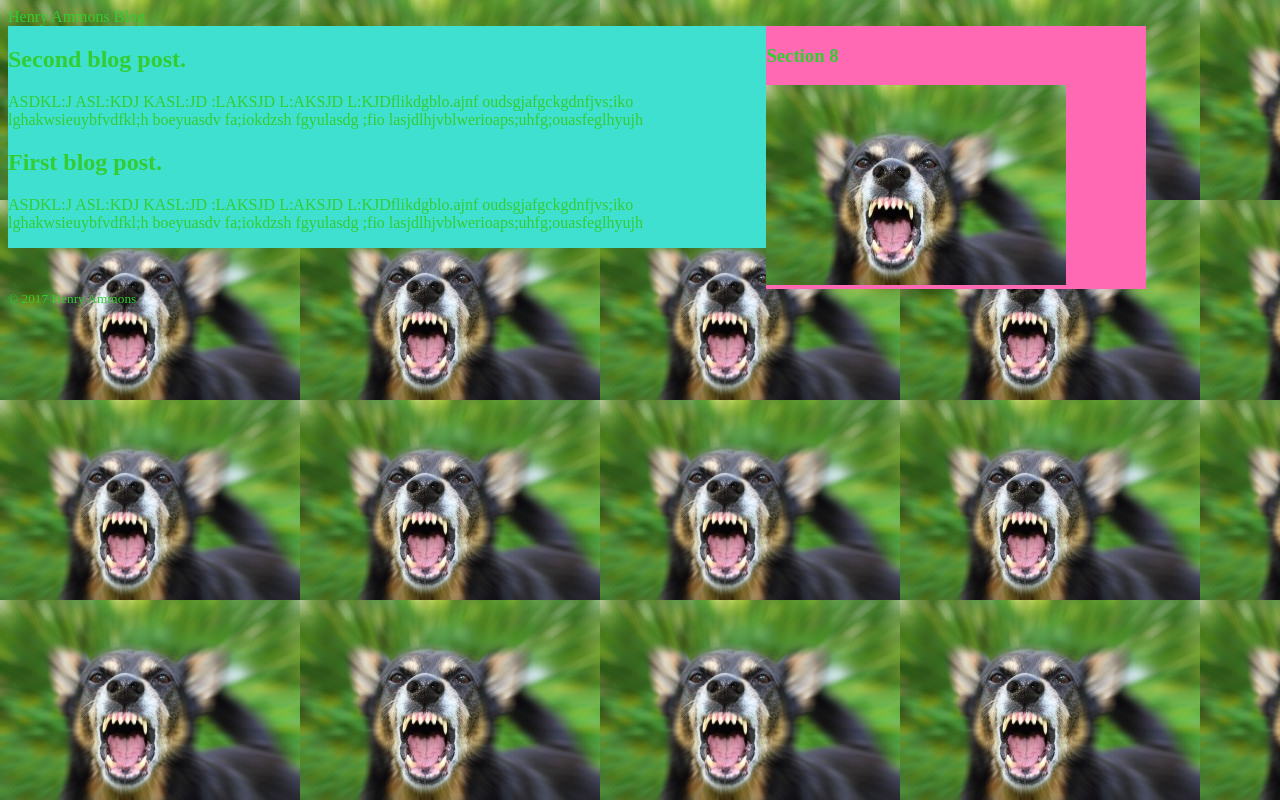
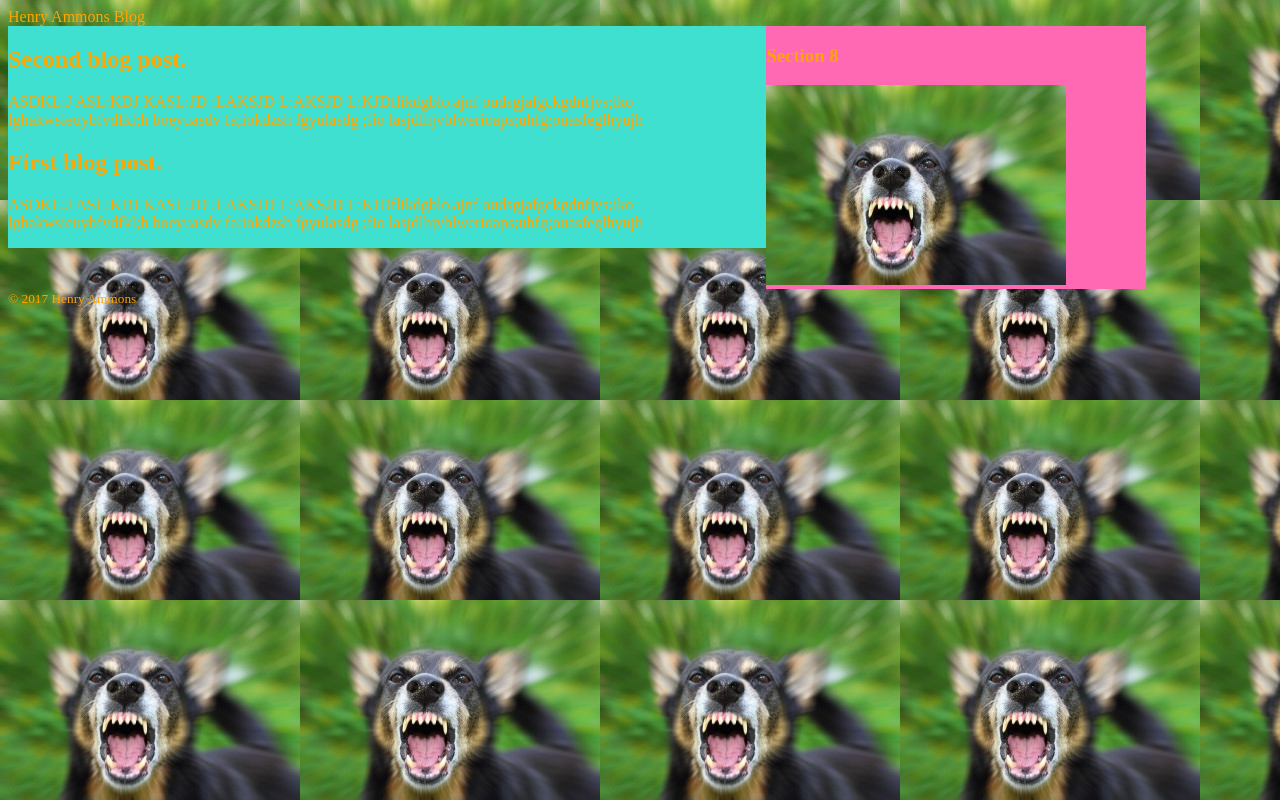
Before and after one commit to Arbiter329/arbiter329.github.io, a plain HTML site: page index.html in a window 1280 px wide. Drawn offline with Linux system fonts and the light colour scheme.

Commit message:
fixed background bug

```diff
--- a/css/styles.css
+++ b/css/styles.css
@@ -1,6 +1,6 @@
 body{
-    background-color: orange;
-    color: limegreen;
+    background-color: limegreen;
+    color: orange;
     background-image: url("/img/maddog.jpg");
 }
 main{
```
